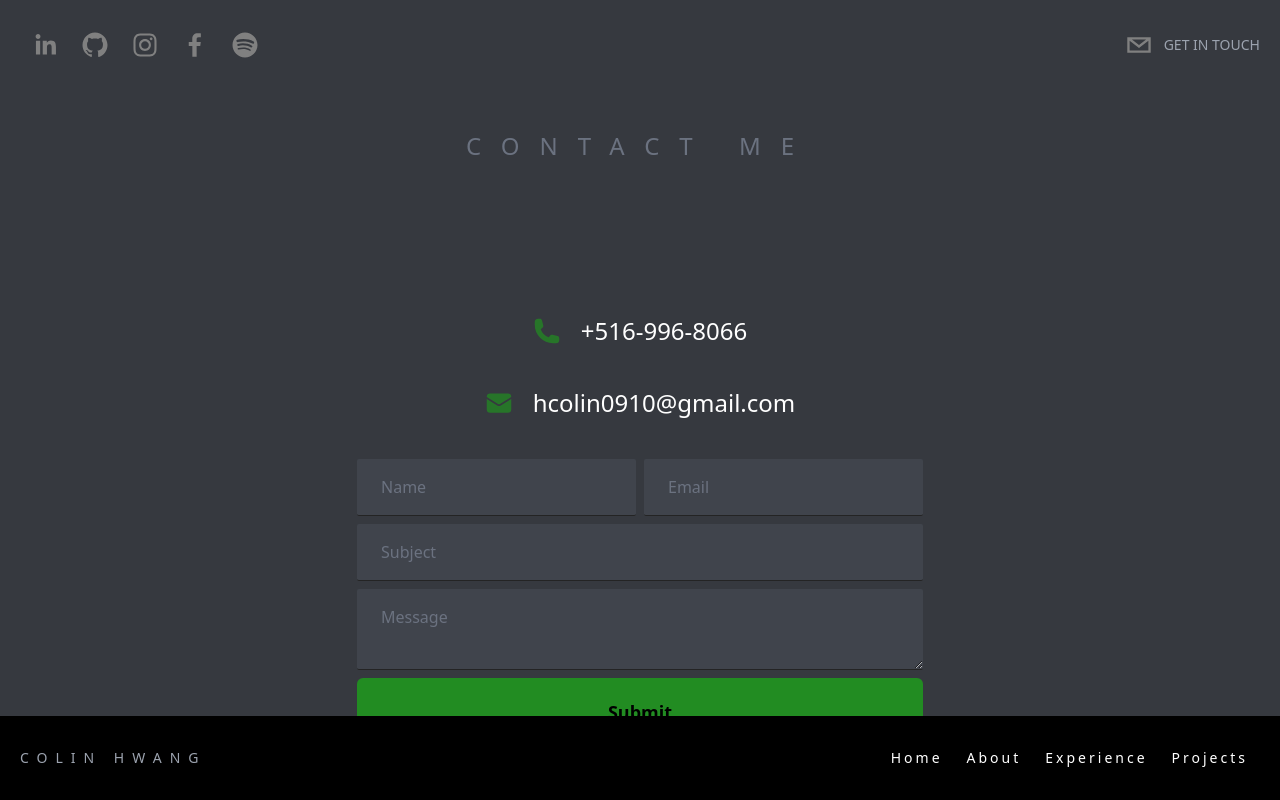
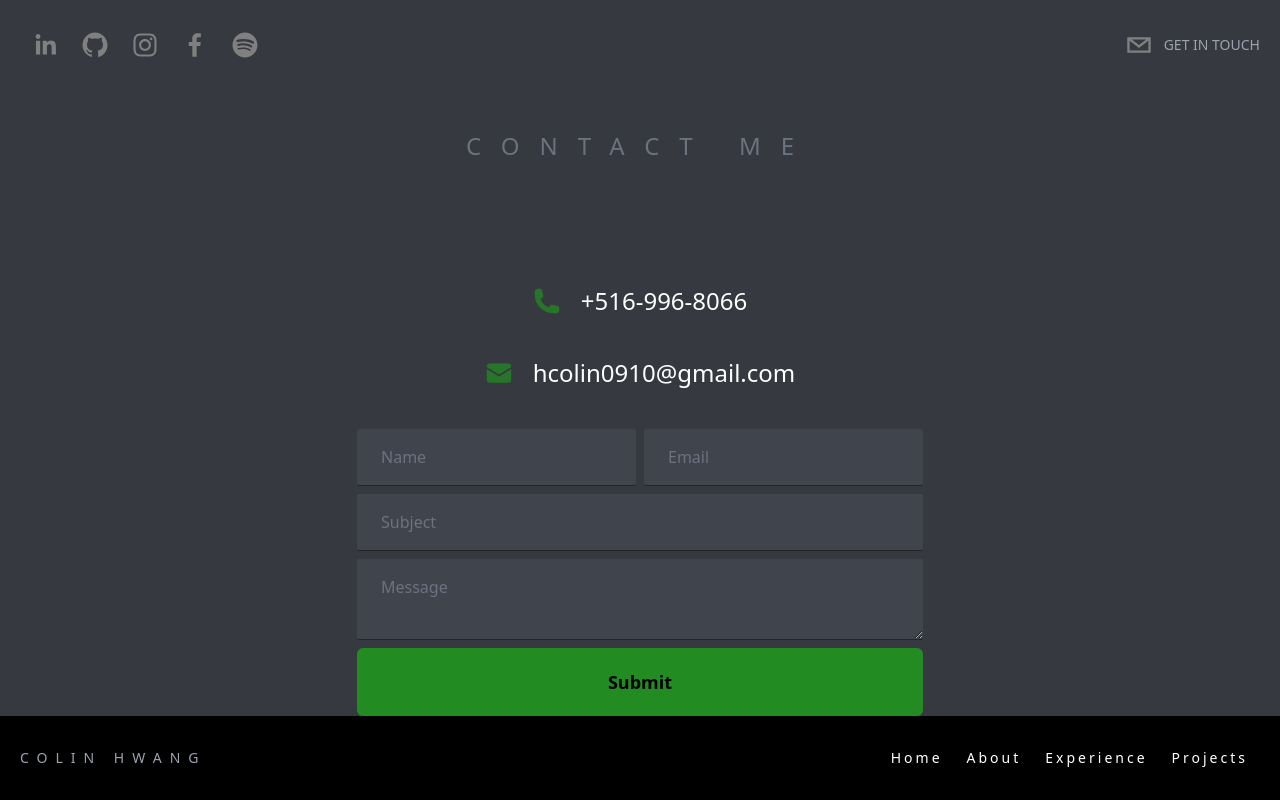
Before and after one commit to colinh09/Personal-Website, a Next.js app: page /Mail in a window 1280 px wide. Built offline with nearby package versions, Linux system fonts and the light colour scheme.

Commit message:
please please please

```diff
--- a/components/Contact.tsx
+++ b/components/Contact.tsx
@@ -28,11 +28,7 @@ function Contact({}: Props) {
         <h3 className = "absolute top-10 uppercase tracking-[20px] text-gray-500 text-2xl">Contact Me</h3>
 
         <div className = "flex flex-col space-y-10">
-            <h4 className = "text-4xl font-semibold text-center top-5">
-
-            </h4>
-
-            <div className = "space-y-10 pt-10">
+            <div className = "space-y-10 pt-5">
                 <div className = "flex items-center space-x-5 justify-center">
                     <PhoneIcon className = "text-[#228C22] h-7 w-7 animate-pulse"/>
                     <p className="text-2xl">+516-996-8066</p>
```
